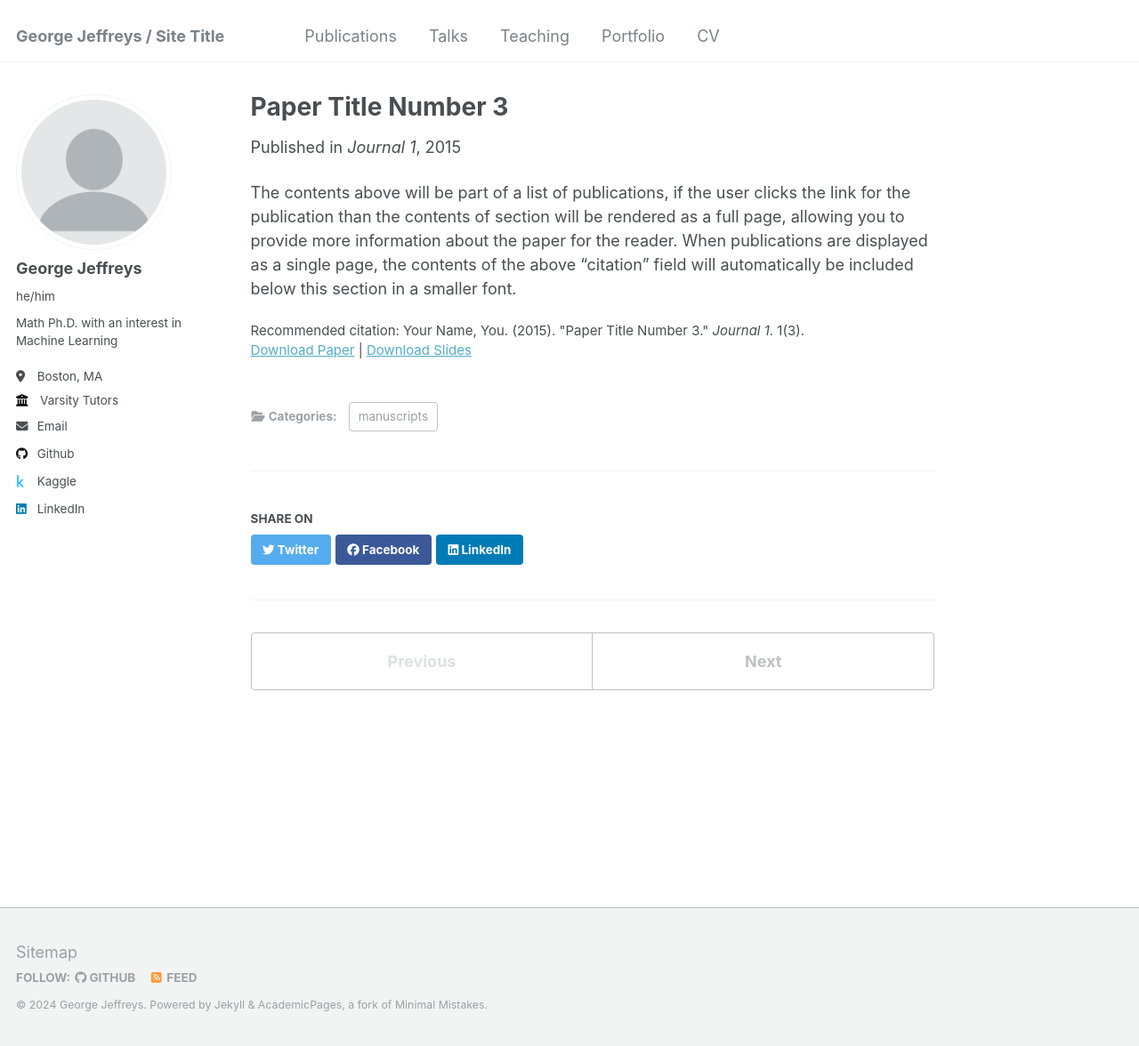
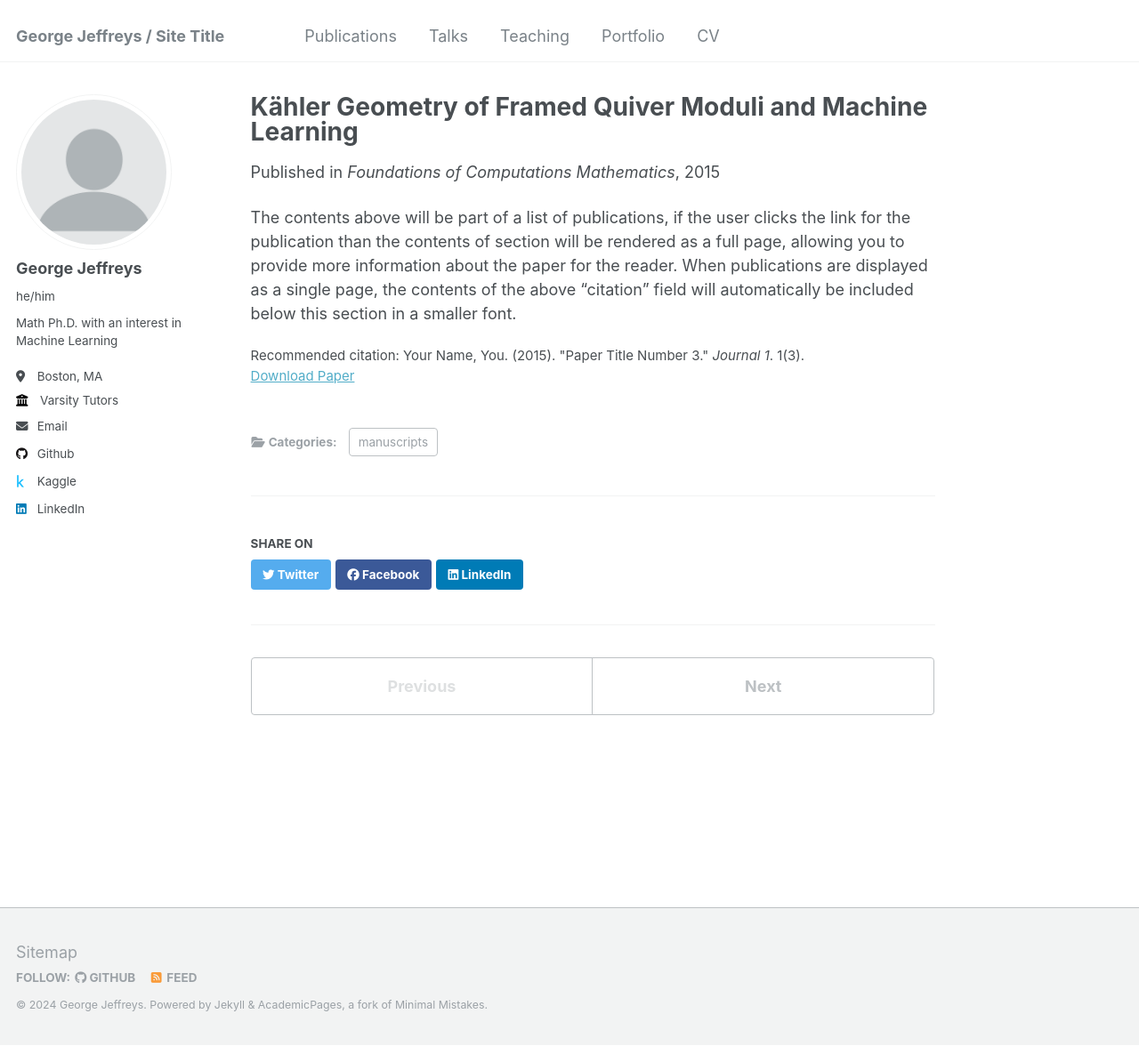
Before and after one commit to G-Jeffreys/G-Jeffreys.github.io, a Jekyll site: the page built from _publications/2015-10-01-paper-title-number-3.md, in a window 1280 px wide and 1176 px high. Shown: the whole window at 89% size. Built offline with Jekyll 4.4.1, drawn with Linux system fonts in a browser that asks for light colours; a file with an impossible date is left out.

Commit message:
Update 2015-10-01-paper-title-number-3.md

```diff
--- a/_publications/2015-10-01-paper-title-number-3.md
+++ b/_publications/2015-10-01-paper-title-number-3.md
@@ -1,13 +1,12 @@
 ---
-title: "Paper Title Number 3"
+title: "K&auml;hler Geometry of Framed Quiver Moduli and Machine Learning"
 collection: publications
 category: manuscripts
 permalink: /publication/2015-10-01-paper-title-number-3
 excerpt: 'This paper is about the number 3. The number 4 is left for future work.'
 date: 2015-10-01
-venue: 'Journal 1'
-slidesurl: 'http://academicpages.github.io/files/slides3.pdf'
-paperurl: 'http://academicpages.github.io/files/paper3.pdf'
+venue: 'Foundations of Computations Mathematics'
+paperurl: 'https://link.springer.com/article/10.1007/s10208-022-09587-3'
 citation: 'Your Name, You. (2015). &quot;Paper Title Number 3.&quot; <i>Journal 1</i>. 1(3).'
 ---
 
```
